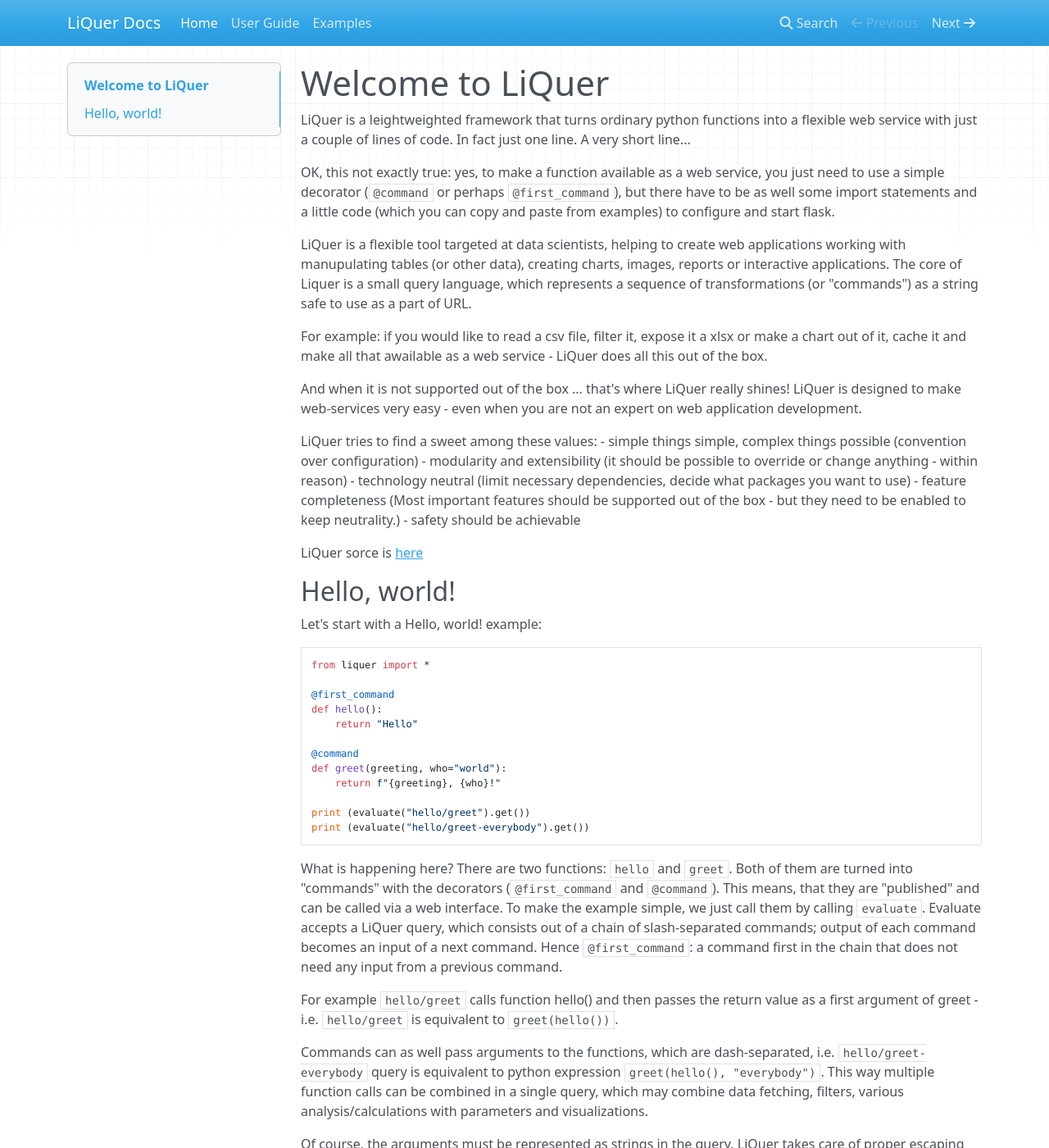
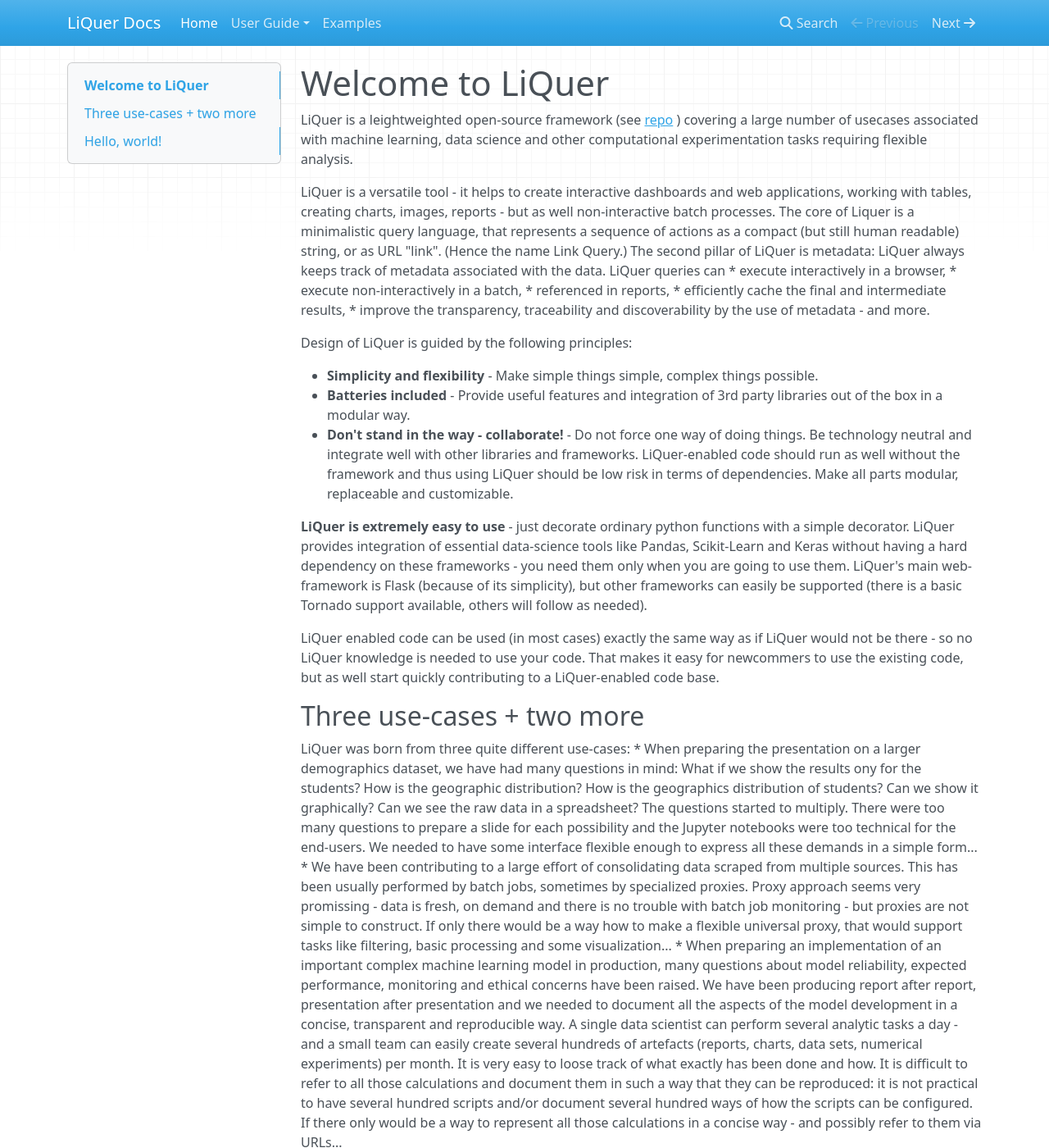
Before and after one commit to orest-d/liquer, an MkDocs documentation site: the page built from docs/index.md, in a window 1280 px wide and 1400 px high. Shown: the whole window at 82% size. Built offline with MkDocs 1.6.1, drawn with Linux system fonts in a browser that asks for light colours; nearby versions of some CDN libraries; some of the changed text lies outside the part shown.

Commit message:
extending documentation - query syntax

````diff
--- a/docs/index.md
+++ b/docs/index.md
@@ -1,33 +1,47 @@
 # Welcome to LiQuer
 
-LiQuer is a leightweighted framework that turns ordinary python functions into
-a flexible web service with just a couple of lines of code.
-In fact just one line. A very short line...
+LiQuer is a leightweighted open-source framework (see [repo](https://github.com/orest-d/liquer) )
+covering a large number of usecases
+associated with machine learning, data science and other computational experimentation tasks
+requiring flexible analysis.
 
-OK, this not exactly true: yes, to make a function available as a web service,
-you just need to use a simple decorator (``@command`` or perhaps ``@first_command``),
-but there have to be as well some import statements and a little code (which you can copy and paste from examples)
-to configure and start flask.
+LiQuer is a versatile tool - it helps to create interactive dashboards and web applications,
+working with tables, creating charts, images, reports - but as well non-interactive batch processes.
+The core of Liquer is a minimalistic query language, that represents
+a sequence of actions as a compact (but still human readable) string, or as URL "link".
+(Hence the name Link Query.) The second pillar of LiQuer is metadata: LiQuer always keeps track of metadata associated with the data.
+LiQuer queries can
+* execute interactively in a browser,
+* execute non-interactively in a batch,
+* referenced in reports,
+* efficiently cache the final and intermediate results,
+* improve the transparency, traceability and discoverability by the use of metadata - and more.
 
-LiQuer is a flexible tool targeted at data scientists, helping to create web applications
-working with manupulating tables (or other data), creating charts, images, reports or interactive applications.
-The core of Liquer is a small query language, which represents
-a sequence of transformations (or "commands") as a string safe to use as a part of URL.
+Design of LiQuer is guided by the following principles:
 
-For example: if you would like to read a csv file, filter it,
-expose it a xlsx or make a chart out of it, cache it and make all that awailable as a web service - LiQuer does all this out of the box.
+* **Simplicity and flexibility** - Make simple things simple, complex things possible.
+* **Batteries included** - Provide useful features and integration of 3rd party libraries out of the box in a modular way.
+* **Don't stand in the way - collaborate!** - Do not force one way of doing things. Be technology neutral and integrate well
+with other libraries and frameworks. LiQuer-enabled code should run as well without the framework and thus using LiQuer should be low risk in terms of dependencies. Make all parts modular, replaceable and customizable.
 
-And when it is not supported out of the box ... that's where LiQuer really shines!
-LiQuer is designed to make web-services very easy - even when you are not an expert on web application development.
+**LiQuer is extremely easy to use** - just decorate ordinary python functions with a simple decorator.
+LiQuer provides integration of essential data-science tools like Pandas, Scikit-Learn and Keras without having a hard dependency on these frameworks - you need them only when you are going to use them.
+LiQuer's main web-framework is Flask (because of its simplicity), but other frameworks can easily be supported (there is a basic Tornado support available, others will follow as needed).
 
-LiQuer tries to find a sweet among these values:
-- simple things simple, complex things possible (convention over configuration)
-- modularity and extensibility (it should be possible to override or change anything - within reason)
-- technology neutral (limit necessary dependencies, decide what packages you want to use)
-- feature completeness (Most important features should be supported out of the box - but they need to be enabled to keep neutrality.)
-- safety should be achievable
+LiQuer enabled code can be used (in most cases) exactly the same way as if LiQuer would not be there - so no LiQuer knowledge is needed to use your code.
+That makes it easy for newcommers to use the existing code, but as well start quickly contributing to a LiQuer-enabled code base.
 
-LiQuer sorce is [here](https://github.com/orest-d/liquer)
+
+## Three use-cases + two more
+LiQuer was born from three quite different use-cases:
+* When preparing the presentation on a larger demographics dataset, we have had many questions in mind: What if we show the results ony for the students? How is the geographic distribution? How is the geographics distribution of students? Can we show it graphically? Can we see the raw data in a spreadsheet? The questions started to multiply. There were too many questions to prepare a slide for each possibility and the Jupyter notebooks were too technical for the end-users. We needed to have some interface flexible enough to express all these demands in a simple form...
+* We have been contributing to a large effort of consolidating data scraped from multiple sources. This has been usually performed by batch jobs, sometimes by specialized proxies. Proxy approach seems very promissing - data is fresh, on demand and there is no trouble with batch job monitoring - but proxies are not simple to construct. If only there would be a way how to make a flexible universal proxy, that would support tasks like filtering, basic processing and some visualization...
+* When preparing an implementation of an important complex machine learning model in production, many questions about model reliability, expected performance, monitoring and ethical concerns have been raised. We have been producing report after report, presentation after presentation and we needed to document all the aspects of the model development in a concise,  transparent and reproducible way. A single data scientist can perform several analytic tasks a day - and a small team can easily create several hundreds of artefacts (reports, charts, data sets, numerical experiments) per month. It is very easy to loose track of what exactly has been done and how. It is difficult to refer to all those calculations and document them in such a way that they can be reproduced: it is not practical to have several hundred scripts and/or document several hundred ways of how the scripts can be configured. If there only would be a way to represent all those calculations in a concise way - and possibly refer to them via URLs...
+
+After LiQuer was created, there appered more and more ways how to use it:
+* Data scientists often store intermediate results to accelerate the development. LiQuer provides two natural ingrediences for a cache: a) each step of the pipeline has a natural key and b) each result has a defined way how to deal with serialization (which format to use or whether the data is serializable at all). Metadata can be used to control the caching mechanism - e.g. prevent caching of sensitive data to support GDPR compliance.
+* Metadata allow discoverability and traceability of all the artefacts - all data sets, filters and reports can be equipped with tags and searchable from an user interface. This can be a big help for knowledge sharing. Data can be (in somo cases automatically) equipped with supplementary informations like required access rights, persons to contact, pointers to source code or SQL queries.
+
 
 ## Hello, world!
 
@@ -51,13 +65,15 @@
 What is happening here? There are two functions: ``hello`` and ``greet``.
 Both of them are turned into "commands" with the decorators (``@first_command`` and ``@command``).
 This means, that they are "published" and can be called via a web interface.
-To make the example simple, we just call them by calling ``evaluate``.
+In this example, we just call them via the ``evaluate`` function.
 Evaluate accepts a LiQuer query, which consists out of a chain of slash-separated commands;
 output of each command becomes an input of a next command.
-Hence ``@first_command``: a command first in the chain that does not need any input from
-a previous command.
 
-For example ``hello/greet`` calls function hello() and then passes the return value as a
+What is at the beginning of the chain? As you might have guessed, it is *None*.
+However, to avoid passing meaningless arguments - and to highlight that some commands are meant to be "the first command" in the pipeline, there is the ``@first_command`` decorator. The only difference between the ``@first_command`` and ``@command``
+if that the ``@first_command`` does not get the first argument from the previous step. (If such a command appears in the middle of a query, the query before the first_command is effectively ignored.)
+
+The complete query ``hello/greet`` calls function hello() and then passes the return value as a
 first argument of greet - i.e. ``hello/greet`` is equivalent to ``greet(hello())``.
 
 Commands can as well pass arguments to the functions, which are dash-separated,
@@ -67,5 +83,10 @@
 
 Of course, the arguments must be represented as strings in the query. LiQuer takes care of
 proper escaping and type conversion.
-The result of the query returned by ``evaluate`` is wrapped in a ``State`` object.
-``State`` object contains various metadata useful for debugging and tracking the data source - e.g. the query itself.
+
+LiQuer always keeps track of the metadata associated with the data.
+Metadata contain various supplementary data useful e.g. for debugging and tracking the data source - e.g. the query itself.
+Metadata can be enhanced by the user in several ways.
+
+The combination of data and metadata is the ``State`` object. The ``State`` object is as well returned by ``evaluate``.
+The main payload (the "data") is extracted from ``State`` using the ``get()`` method.
--- /dev/null
+++ b/docs/query.md
@@ -0,0 +1,66 @@
+# Query
+
+## Basic query
+
+Query is in the simplest case composed out of a sequence of actions.
+Action is nothing else than a function (closure) with all arguments specified except the first one.
+All actions consume a single input and produce a single output - so they can be chained into a pipeline.
+
+In the *Hello, world!* example from earlier, the ```hello/greet-everybody``` is a sequence of two actions.
+The first action is ```hello``` does not have any explicit parameters. (Technically it accepts an input - but that input is ignored, so this function is suitable to be at the beginning of the pipeline.)
+The ```greet-everybody``` is and action calling a command ```greet``` with an argument "everybody".
+
+The general structure of a query is
+
+* **actions** are separated by "/",
+* **arguments** are separated by "-":
+
+```
+identifier1-arg11-arg12/identifier2-arg21-arg22-arg23/identifier3-arg31...
+```
+
+Action starts with an identifier, which is interpreted as a command name. In practice, the command is always defined
+via a python function with the same name. Therefore identifier must be a valid python identifier plus it can't start with an upper case. Thus "my_command" is a valid identifier, but "MyCommand", "1command" or "my.command" is not.
+
+Query is optionaly terminated by a filename. A valid filename must fulfill the following conditions:
+
+* Filename is the last element in a query, i.e. there is no "/" after the filename.
+* Filename must contain ".".
+* Filename can not contain "-".
+
+These rules assure that a filename can be recognized from a command name or an argument.
+For example ```readme.txt``` is a valid filename, but ```readme-now.txt``` would be interpreted as an action composed from a command ```readme``` with an argument "now.txt".
+
+The main role of a filename is to specify the file extension, which determines the format in which the data are serialized when saved or returned via a web interface. The filename before the extension is arbitrary.
+
+## Escaping and query entities
+
+Query only allows to use the characters allowed in the path part of the URL, and the following characters have a special meaning:
+
+* **slash** "/" separates the actions,
+* **dash** "-" separates action arguments and query segments,
+* **tilde** "~" is used as an escape character.
+
+There are two mechanisms that can be used for escaping:
+* **Percentage encoding** used for encoding special characters in URL - see e.g. https://en.wikipedia.org/wiki/Percent-encoding
+* **Query entities** are constructs starting with the tilde character "~". Query entities have special meaning, e.g. they can be used for encoding of "-", "/" and "~". Though encoding of these characters with the percentage encoding might work as well,
+it is safer to use query entities (tilde encoding).
+
+The following entities are defined:
+
+* **tilde entity** "~~" expands to "~"
+* **minus entity** "~_" expands to "-"
+* **slash entities** "~I" and "~/" expand to "/"
+* **https entity** "~H" expands to "https://"
+* **http entity** "~h" expands to "http://"
+* **file entity** "~f" expands to "file://"
+* **protocol entity** "~P" expands to "://"
+* **negative number entities** "~0","~1","~2" ... "~9" expand to "-0", "-1", "-2" ... "-9". (This is a more convenient alternative syntax for writing negative numbers like "~123" instead of "~_123".
+* **space entity** "~." expands to " "
+* **expand entity** "~X~*query*~E" evaluates the query and expands to a result
+* **end_entity** "~E" is not a real entity, but can only be part of a complex entity like the **expand entity**.
+
+**Expand entity** supports two types of queries - absolute starting with "/" and relative (not starting with "/").
+Absolute entities are simply evaluated as they are, but relative entities are pre-pended with the current query before the execution. For example ```hello/greet-~X~/everybody~E``` is interpreted as ```greet(hello(), everybody())```,
+but the relative query in an argument ```hello/greet-~X~everybody~E``` is interpreted as
+```greet(hello(), everybody(hello()))```.
--- a/mkdocs.yml
+++ b/mkdocs.yml
@@ -1,5 +1,7 @@
 site_name: LiQuer Docs
 nav:
 - Home : 'index.md'
-- User Guide : 'guide.md'
+- "User Guide":
+  - Query syntax: 'query.md'
+  - General guide : 'guide.md'
 - Examples : 'examples.md'
````
Also changed, not shown: README.md (+16 -0 lines), 1 other file.
